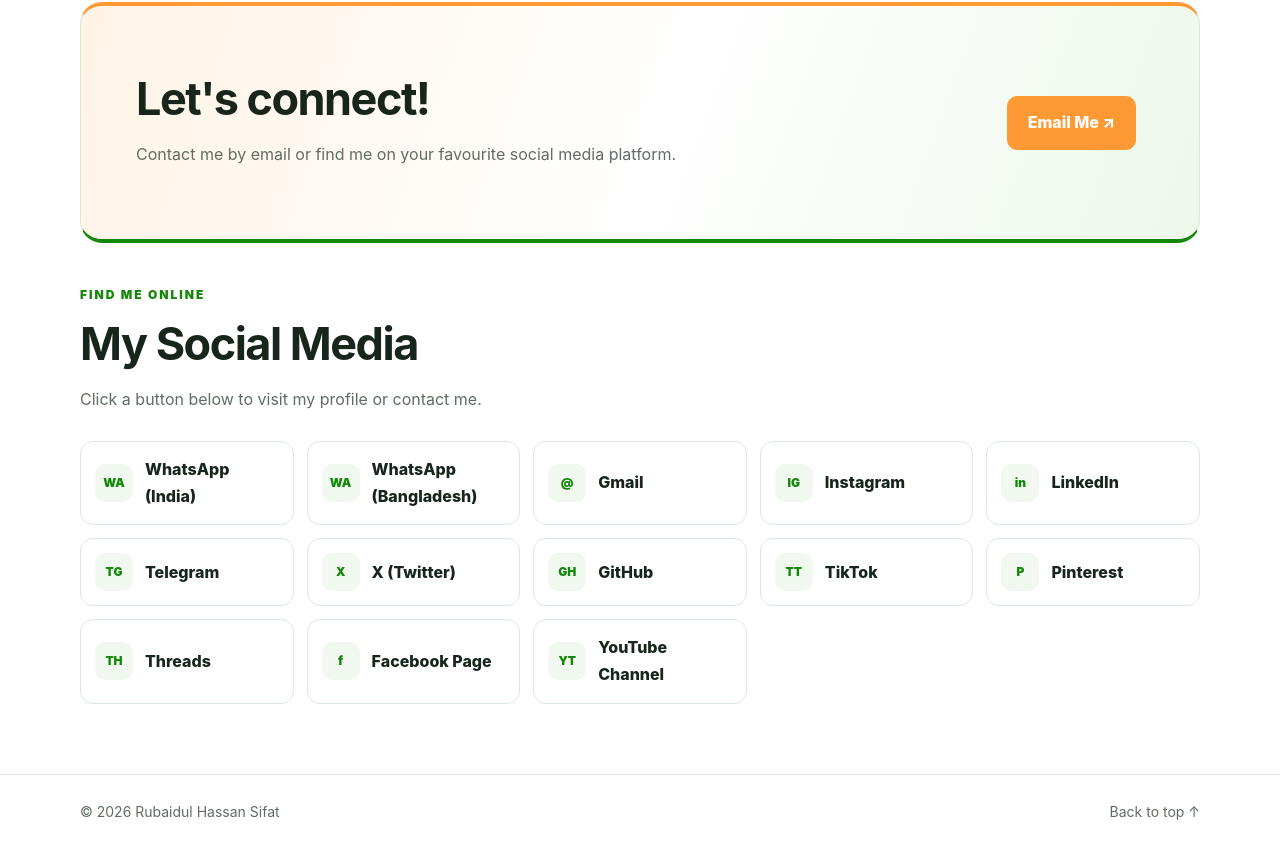
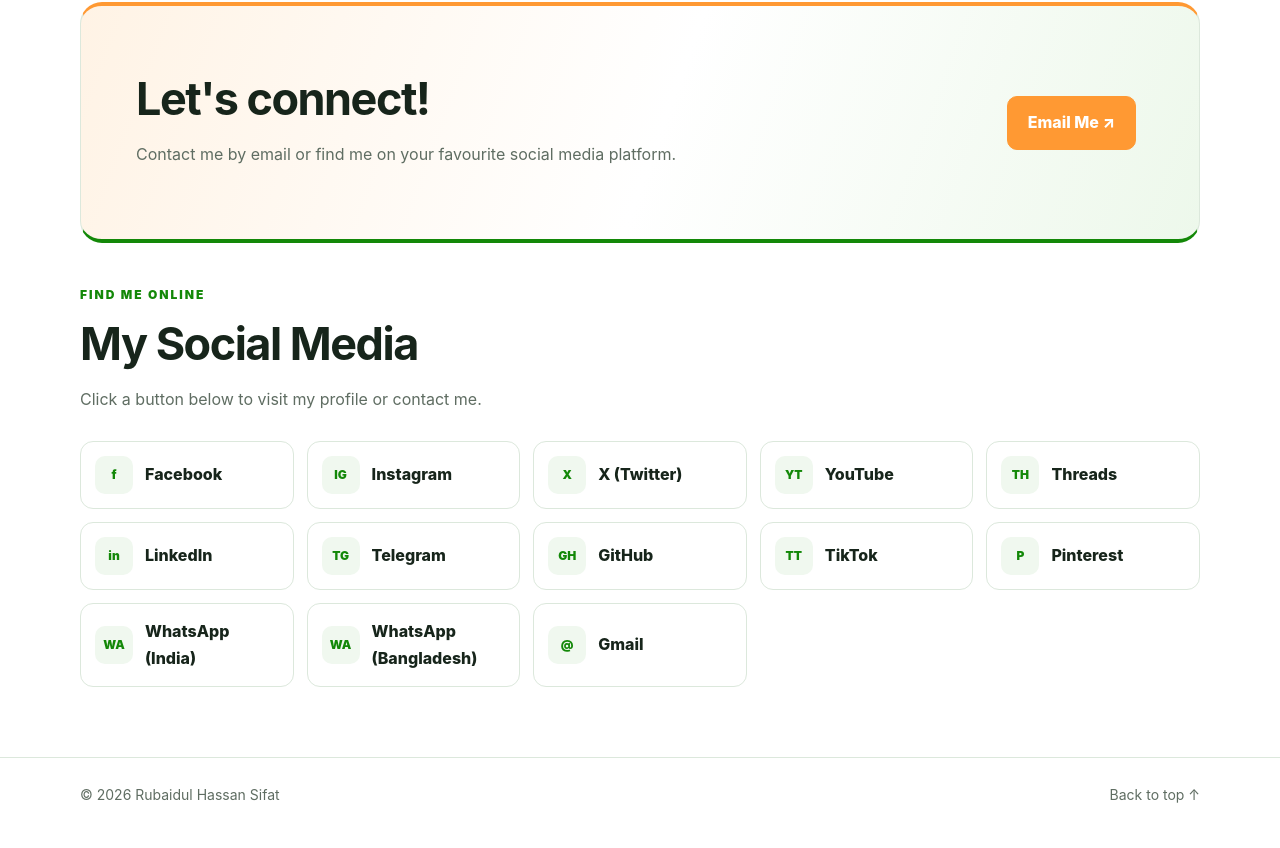
Before and after one commit to iiamrhs/Rubaidul-Hassan-Sifat, a plain HTML site: page index.html in a window 1280 px wide. Shown: the part 3066-3914 px from the top of the page. Drawn offline with Linux system fonts and the light colour scheme.

Commit message:
Update index.html

```diff
--- a/index.html
+++ b/index.html
@@ -244,19 +244,19 @@
       <p>Click a button below to visit my profile or contact me.</p>
     </div>
     <div class="social-grid">
+      <a class="social" href="https://www.facebook.com/IIamRHS" target="_blank" rel="noopener noreferrer"><span class="icon">f</span>Facebook</a>
+      <a class="social" href="https://www.instagram.com/iiamrhs" target="_blank" rel="noopener noreferrer"><span class="icon">IG</span>Instagram</a>
+      <a class="social" href="https://x.com/iiamrhs" target="_blank" rel="noopener noreferrer"><span class="icon">X</span>X (Twitter)</a>
+      <a class="social" href="https://www.youtube.com/@iiamrhs" target="_blank" rel="noopener noreferrer"><span class="icon">YT</span>YouTube</a>
+      <a class="social" href="https://www.threads.com/@iiamrhs" target="_blank" rel="noopener noreferrer"><span class="icon">TH</span>Threads</a>
+      <a class="social" href="https://www.linkedin.com/in/iamrhs/" target="_blank" rel="noopener noreferrer"><span class="icon">in</span>LinkedIn</a>
+      <a class="social" href="https://t.me/iiamrhs" target="_blank" rel="noopener noreferrer"><span class="icon">TG</span>Telegram</a>
+      <a class="social" href="https://github.com/iiamrhs" target="_blank" rel="noopener noreferrer"><span class="icon">GH</span>GitHub</a>
+      <a class="social" href="https://www.tiktok.com/@iiamrhs" target="_blank" rel="noopener noreferrer"><span class="icon">TT</span>TikTok</a>
+      <a class="social" href="https://www.pinterest.com/iiamrhs/" target="_blank" rel="noopener noreferrer"><span class="icon">P</span>Pinterest</a>
       <a class="social" href="https://wa.me/917501998849" target="_blank" rel="noopener noreferrer"><span class="icon">WA</span>WhatsApp (India)</a>
       <a class="social" href="https://wa.me/8801633551419" target="_blank" rel="noopener noreferrer"><span class="icon">WA</span>WhatsApp (Bangladesh)</a>
       <a class="social" href="mailto:iiamrhsind@gmail.com"><span class="icon">@</span>Gmail</a>
-      <a class="social" href="https://www.instagram.com/iiamrhs" target="_blank" rel="noopener noreferrer"><span class="icon">IG</span>Instagram</a>
-      <a class="social" href="https://www.linkedin.com/in/iamrhs/" target="_blank" rel="noopener noreferrer"><span class="icon">in</span>LinkedIn</a>
-      <a class="social" href="https://t.me/iiamrhs" target="_blank" rel="noopener noreferrer"><span class="icon">TG</span>Telegram</a>
-      <a class="social" href="https://x.com/iiamrhs" target="_blank" rel="noopener noreferrer"><span class="icon">X</span>X (Twitter)</a>
-      <a class="social" href="https://github.com/iiamrhs" target="_blank" rel="noopener noreferrer"><span class="icon">GH</span>GitHub</a>
-      <a class="social" href="https://www.tiktok.com/@iiamrhs" target="_blank" rel="noopener noreferrer"><span class="icon">TT</span>TikTok</a>
-      <a class="social" href="https://www.pinterest.com/iiamrhs/" target="_blank" rel="noopener noreferrer"><span class="icon">P</span>Pinterest</a>
-      <a class="social" href="https://www.threads.com/@iiamrhs" target="_blank" rel="noopener noreferrer"><span class="icon">TH</span>Threads</a>
-      <a class="social" href="https://www.facebook.com/IIamRHS" target="_blank" rel="noopener noreferrer"><span class="icon">f</span>Facebook Page</a>
-      <a class="social" href="https://www.youtube.com/@iiamrhs" target="_blank" rel="noopener noreferrer"><span class="icon">YT</span>YouTube Channel</a>
     </div>
   </div>
 </section>
```
